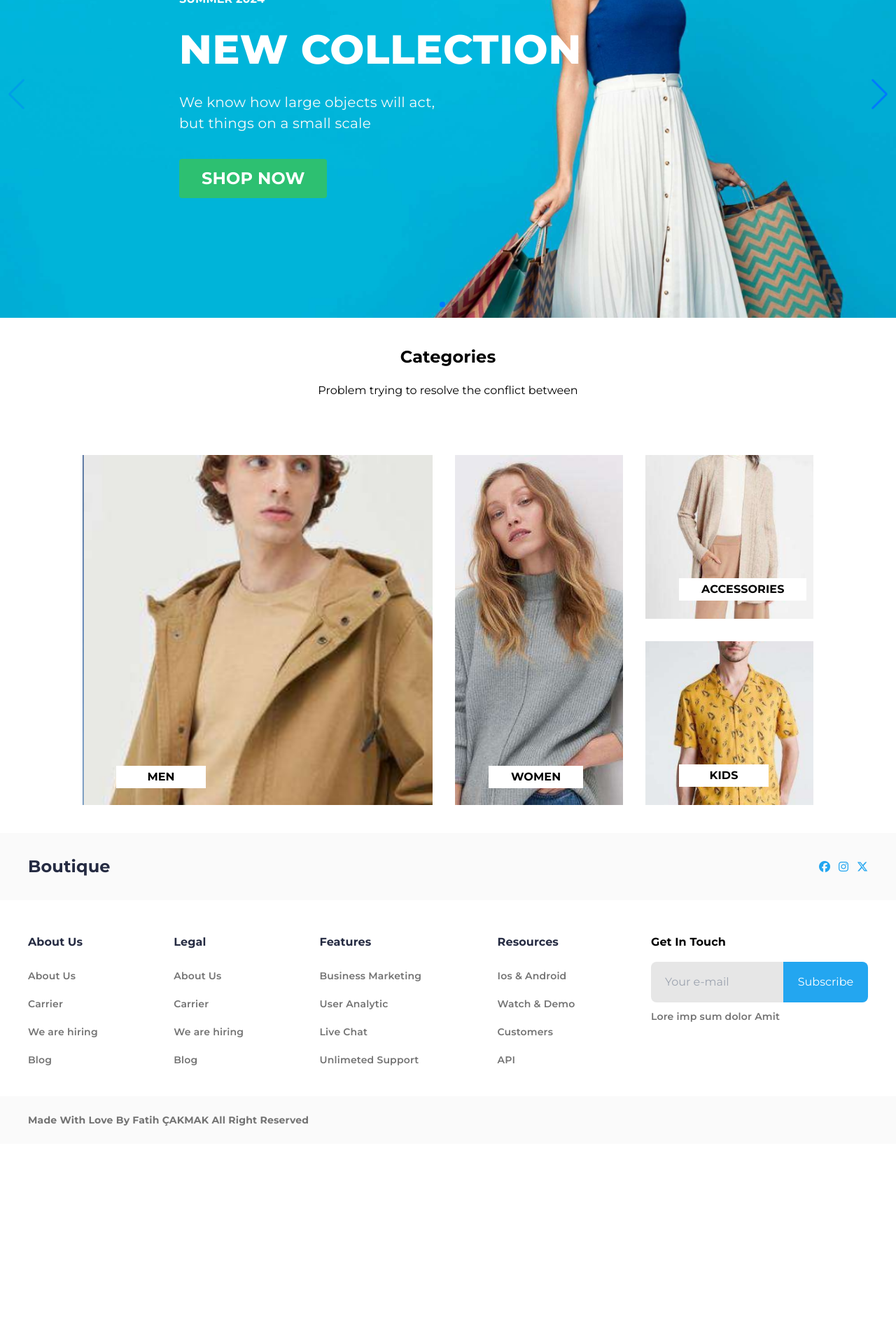
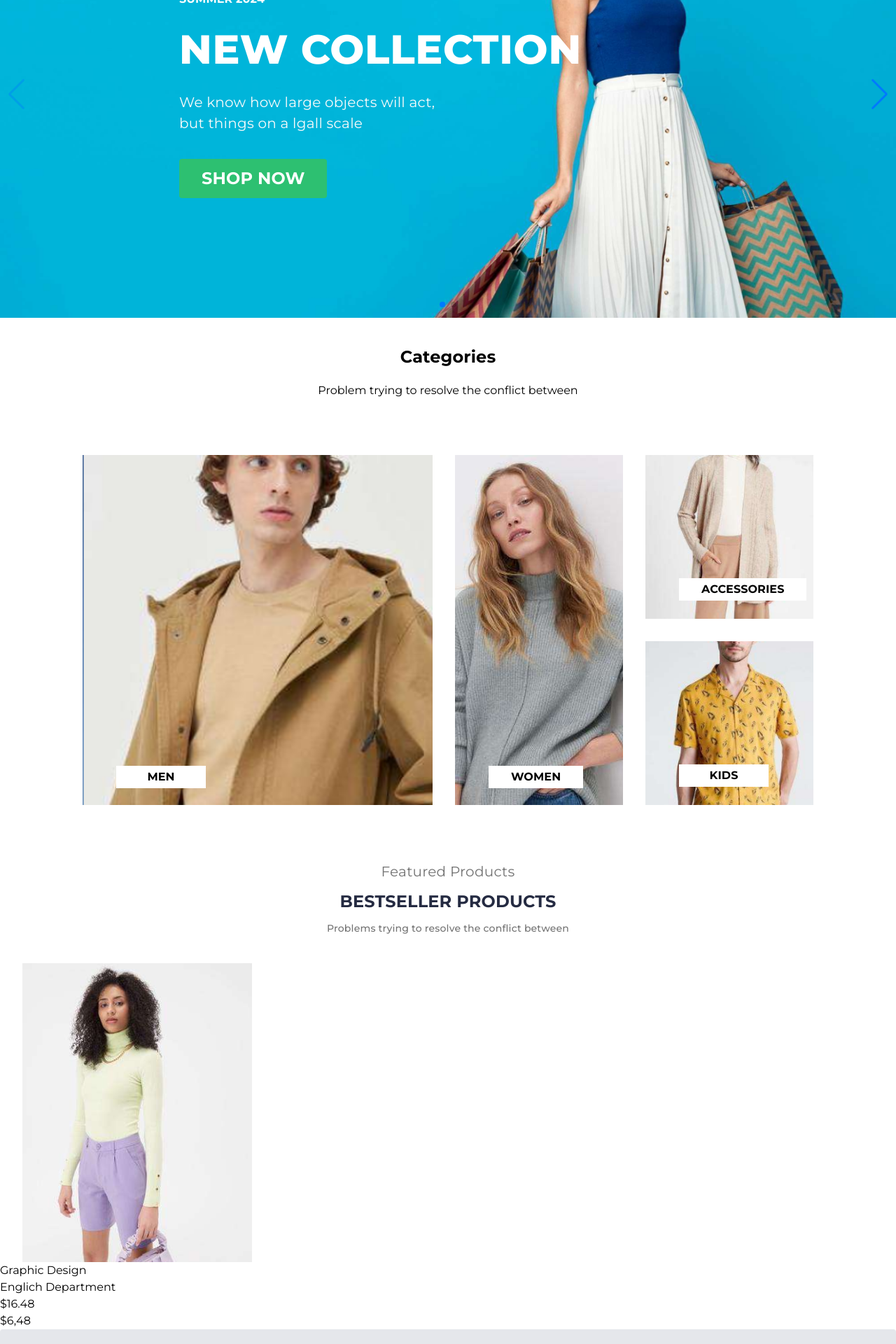
Before and after one commit to JFatih/E-Commerce-Website-project, a React (Vite) app: page / in a window 1280 px wide. Shown: the part 300-2220 px from the top of the page at 70% size. Before the commit the page ends 1934 px from the top, so only its background shows below. Built offline with nearby package versions, Linux system fonts and the light colour scheme; a web font is replaced by a local one.

Commit message:
end of day working on productcard

```diff
--- a/src/components/ProductCard.jsx
+++ b/src/components/ProductCard.jsx
@@ -0,0 +1,27 @@
+export default function ProductCard() {
+  return (
+    <section>
+      <div className="mobileTextPadding text-center flex flex-col gap-3">
+        <p className="sh4 text-seconTextColor">Featured Products</p>
+        <p className="sh3 text-textColor">BESTSELLER PRODUCTS</p>
+        <p className="sparagraph text-seconTextColor">
+          Problems trying to resolve the conflict between
+        </p>
+      </div>
+      <div>
+        <img src="/public/product.png" className="mobileCardPadding" />
+        <div>
+          <h1>Graphic Design</h1>
+          <p>Englich Department</p>
+          <span>
+            <p>$16.48</p>
+            <p>$6,48</p>
+          </span>
+          <div>
+            <div className="border-[15px] rounded"></div>
+          </div>
+        </div>
+      </div>
+    </section>
+  );
+}
--- a/src/components/ShopCard.jsx
+++ b/src/components/ShopCard.jsx
@@ -1,9 +1,11 @@
 import { Link } from "react-router-dom/cjs/react-router-dom.min";
+import ProductCard from "./ProductCard";
 
 export default function ShopCard() {
   return (
+    <>
       <section className="w-max-[1200px] flex flex-col">
-      <div className="flex flex-col justify-center items-center px-14 py-10 text-center gap-5">
+        <div className="flex flex-col justify-center items-center mobileTextPadding text-center gap-5">
           <p className="sh3">Categories</p>
           <p>Problem trying to resolve the conflict between</p>
         </div>
@@ -54,5 +56,7 @@ export default function ShopCard() {
           </div>
         </div>
       </section>
+      <ProductCard />
+    </>
   );
 }
--- a/src/index.css
+++ b/src/index.css
@@ -46,4 +46,12 @@
   .slink {
     @apply text-[14px] font-semibold tracking-[0.013em] leading-[24px];
   }
+
+  .mobileTextPadding {
+    @apply px-14 py-10;
+  }
+
+  .mobileCardPadding {
+    @apply px-8;
+  }
 }
--- a/src/layout/Slider.jsx
+++ b/src/layout/Slider.jsx
@@ -14,18 +14,18 @@ export default function App() {
         pagination={true}
         modules={[Pagination, Navigation]}
         navigation={true}
-        className="sm:w-full sm:h-full h-[500px] bg-white text-white max-w-screen-2xl"
+        className="lg:w-full lg:h-full h-[500px] bg-white text-white max-w-screen-2xl"
       >
         <SwiperSlide className="relative">
           <img
             src="/carousel.png"
-            className="sm:w-full h-full object-cover object-top"
+            className="lg:w-full h-full object-cover object-top"
           />
-          <div className="absolute sm:p-64 inset-0 text-white flex flex-col justify-center items-center sm:items-start text-center sm:text-start sm:gap-5 gap-3">
+          <div className="absolute lg:p-64 inset-0 text-white flex flex-col justify-center items-center lg:items-start text-center lg:text-start lg:gap-5 gap-3">
             <p className="sh5">SUMMER 2024</p>
             <h1 className="sh2 md:sh1 ">NEW COLLECTION</h1>
-            <p className="sh4 w-72 sm:w-96 text-lightTextGray">
-              We know how large objects will act, but things on a small scale
+            <p className="sh4 w-72 lg:w-96 text-lightTextGray">
+              We know how large objects will act, but things on a lgall scale
             </p>
             <Link to="/shop">
               <button className="sh3 mt-4 bg-successColor text-white  py-3 px-8 rounded">
@@ -37,13 +37,13 @@ export default function App() {
         <SwiperSlide className="relative">
           <img
             src="/carousel.png"
-            className="sm:w-full h-full object-cover object-top"
+            className="lg:w-full h-full object-cover object-top"
           />
-          <div className="absolute sm:p-64 inset-0 text-white flex flex-col justify-center items-center sm:items-start text-center sm:text-start sm:gap-5 gap-3">
+          <div className="absolute lg:p-64 inset-0 text-white flex flex-col justify-center items-center lg:items-start text-center lg:text-start lg:gap-5 gap-3">
             <p className="sh5">SUMMER 2024</p>
             <h1 className="sh2 md:sh1 ">NEW COLLECTION</h1>
-            <p className="sh4 w-72 sm:w-96 text-lightTextGray">
-              We know how large objects will act, but things on a small scale
+            <p className="sh4 w-72 lg:w-96 text-lightTextGray">
+              We know how large objects will act, but things on a lgall scale
             </p>
             <Link to="/shop">
               <button className="sh3 mt-4 bg-successColor text-white  py-3 px-8 rounded">
--- /dev/null
+++ b/src/mocks/ProductCardData.js
@@ -0,0 +1,26 @@
+export const ProductCartData = [
+  {
+    id: 1,
+    name: "Graphic Design",
+    subTitle: "English Department",
+    basePrice: 16.48,
+    disPrice: 6.48,
+    color: ["primaryColor", "secondColor", "alertColor", "darkBackgroundColor"],
+  },
+  {
+    id: 2,
+    name: "Graphic Design",
+    subTitle: "English Department",
+    basePrice: 16.48,
+    disPrice: 6.48,
+    color: ["primaryColor", "secondColor", "alertColor", "darkBackgroundColor"],
+  },
+  {
+    id: 3,
+    name: "Graphic Design",
+    subTitle: "English Department",
+    basePrice: 16.48,
+    disPrice: 6.48,
+    color: ["primaryColor", "secondColor", "alertColor", "darkBackgroundColor"],
+  },
+];
--- a/tailwind.config.js
+++ b/tailwind.config.js
@@ -15,6 +15,9 @@ export default {
         seconTextColor: "#737373",
         successColor: "#2DC071",
         lightTextGray: "#FAFAFA",
+        secondColor: "#23856D",
+        alertColor: "#E77C40",
+        darkBackgroundColor: "#252B42",
       },
       fontSize: {
         h1: ["58px", "font-extrabold"],
```
Also changed, not shown: public/product.png (added). Lines whose indentation alone changed are shown as unchanged.
